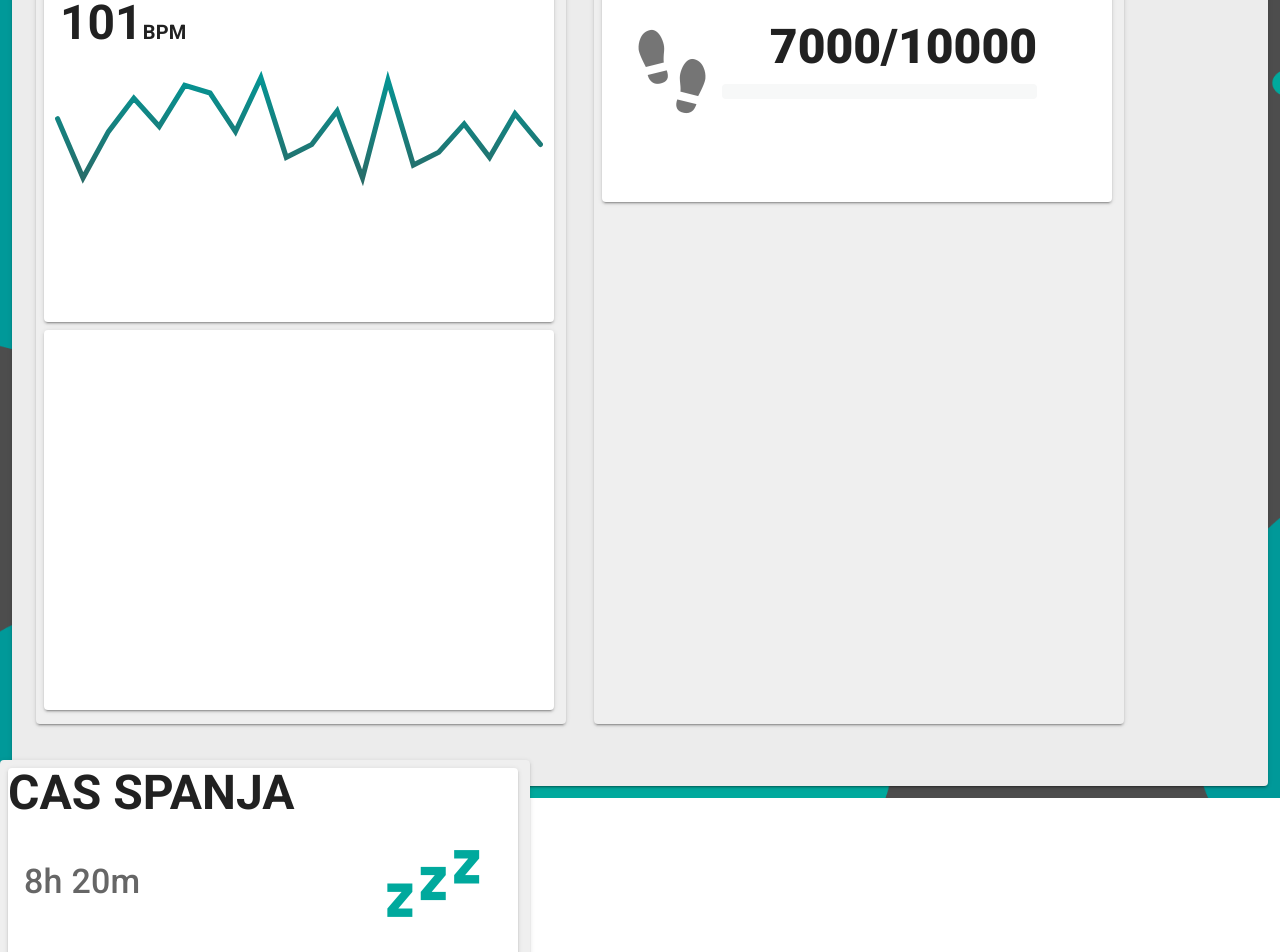
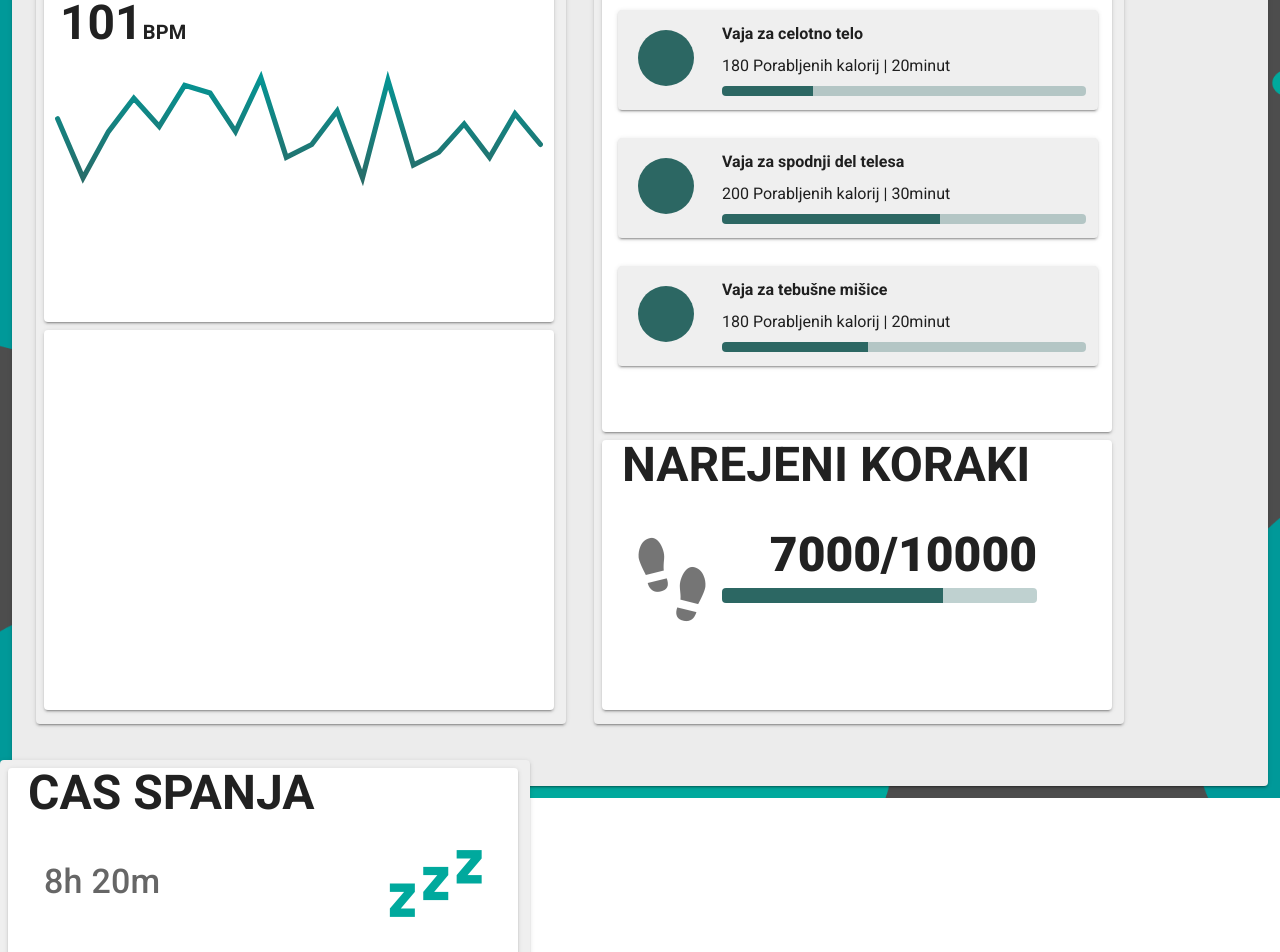
Before and after one commit to Jo1ex/FitnessAsistent, a Vue app in the folder fitnesweb/: page /statusaktivnosti in a window 1280 px wide. Shown: the part 180-1132 px from the top of the page. Built offline with nearby package versions, Linux system fonts and the light colour scheme.

Commit message:
screen status aktivnosti

```diff
--- a/fitnesweb/src/views/StatusAktivnostiView.vue
+++ b/fitnesweb/src/views/StatusAktivnostiView.vue
@@ -106,7 +106,6 @@
           </v-card>
       </v-card>
         <v-card
-
          class="mx-7 my-auto align-center"
          color="#EFEFEF"
          light
@@ -116,13 +115,109 @@
          >
 
           <v-card
-          class="ma-2 align-center"
+          class="ma-2 "
           color=white
           light
           max-width="1700"
           width="510"
+          height="500"
+
           >
+            <div class="text-h3 font-weight-bold ml-5 mt-2">
+          ZADNJI TRENING
+          </div>
+            <v-card
+            class="my-10 mx-4"
+              width="480"
+              height="100"
+              color="#EFEFEF"
+              >
+              <v-row
+                align=start>
+                <v-avatar
+                  color="#2C6763"
+                  size="56"
+                  class="my-5 ml-8 mr-4"
+                ></v-avatar>
+              <v-col class="mr-3">
+                  <div class="font-weight-bold" >
+                    Vaja za celotno telo
+                  </div>
+                  <div color=#616161 class="mt-2">
+                    180 Porabljenih kalorij | 20minut
+                  </div>
+                  <v-progress-linear
+                    rounded
+                    class="mt-2"
+                    value="25"
+                    height=10
+                    color="#2C6763">
+                  </v-progress-linear>
+              </v-col>
+              </v-row>
             </v-card>
+            <v-card
+            class="my-10 mx-4"
+              width="480"
+              height="100"
+              color="#EFEFEF"
+              >
+              <v-row
+                align=start>
+                <v-avatar
+                  color="#2C6763"
+                  size="56"
+                  class="my-5 ml-8 mr-4"
+                ></v-avatar>
+              <v-col class="mr-3">
+                  <div class="font-weight-bold" >
+                    Vaja za spodnji del telesa
+                  </div>
+                  <div color=#616161 class="mt-2">
+                    200 Porabljenih kalorij | 30minut
+                  </div>
+                  <v-progress-linear
+                    rounded
+                    class="mt-2"
+                    value="60"
+                    height=10
+                    color="#2C6763">
+                  </v-progress-linear>
+              </v-col>
+              </v-row>
+            </v-card>
+            <v-card
+              class="my-10 mx-4"
+              width="480"
+              height="100"
+              color="#EFEFEF"
+              >
+              <v-row
+                align=start>
+                <v-avatar
+                  color="#2C6763"
+                  size="56"
+                  class="my-5 ml-8 mr-4"
+                ></v-avatar>
+              <v-col class="mr-3">
+                  <div class="font-weight-bold" >
+                    Vaja za tebušne mišice
+                  </div>
+                  <div color=#616161 class="mt-2">
+                    180 Porabljenih kalorij | 20minut
+                  </div>
+                  <v-progress-linear
+                    rounded
+                    class="mt-2"
+                    value="40"
+                    height=10
+                    color="#2C6763">
+                  </v-progress-linear>
+              </v-col>
+              </v-row>
+            </v-card>
+          </v-card>
+
           <v-card
           class="ma-2 align-center"
 
@@ -132,7 +227,7 @@
           width="510"
           height="270"
           >
-          <div class="text-h3 font-weight-bold ml-1">
+          <div class="text-h3 font-weight-bold ml-5">
           NAREJENI KORAKI  &nbsp;&nbsp;&nbsp;&nbsp;
           </div>
         <v-row class="mt-10 ml-5">
@@ -144,14 +239,12 @@
           <div class="text-h3 font-weight-black">
           &nbsp;&nbsp;&nbsp;&nbsp;7000/10000
           <v-progress-linear
-              class="mt-3"
-              background-color="#F7F8F8"
+                    rounded
+                    class="mt-2"
+                    value="70"
                     height=15
-              width=50
-              rounded
-              v-model="valueDeterminate"
-              color="#2C6763"
-              ></v-progress-linear>
+                    color="#2C6763">
+                  </v-progress-linear>
         </div>
         </v-row>
           </v-card>
@@ -173,19 +266,18 @@
           height="190"
 
           >
-          <div class="text-h3 font-weight-bold " >
+          <div class="text-h3 font-weight-bold ml-5" >
           CAS SPANJA &nbsp;&nbsp;&nbsp;&nbsp;&nbsp;&nbsp;&nbsp;&nbsp;&nbsp;&nbsp;&nbsp;&nbsp;&nbsp;&nbsp;
           </div>
           <v-card-text
-
-            class="text-h4 font-weight-medium align-center"
+            class="text-h4 font-weight-medium align-center ml-5"
             color="#00A99D"
             >
-
-          8h 20m &nbsp;&nbsp;&nbsp;&nbsp;&nbsp;&nbsp;&nbsp;&nbsp;&nbsp;&nbsp;&nbsp;&nbsp;&nbsp;&nbsp;&nbsp;&nbsp;&nbsp;&nbsp;&nbsp;
+          8h 20m &nbsp;&nbsp;&nbsp;&nbsp;&nbsp;&nbsp;&nbsp;&nbsp;&nbsp;&nbsp;&nbsp;&nbsp;&nbsp;&nbsp;&nbsp;&nbsp;&nbsp;
           <v-icon size=100 class="ml-15" color="#00A99D">mdi-sleep</v-icon>
           </v-card-text>
           </v-card>
+
           <v-card
           class="ma-2 align-center"
           color=white
@@ -194,18 +286,18 @@
           width="510"
           height="190"
           >
-          <div class="text-h3 font-weight-bold align-start" >
 
+          <div class="text-h3 font-weight-bold align-start ml-5" >
             KALORIJE  &nbsp;&nbsp;&nbsp;&nbsp;&nbsp;&nbsp;&nbsp;&nbsp;&nbsp;&nbsp;&nbsp;&nbsp;&nbsp;&nbsp;&nbsp;&nbsp;&nbsp;&nbsp;&nbsp;
           </div>
+
           <v-row>
             <v-col>
               <v-card-text
-
-            class="text-h4 font-weight-mediu align-startm"
+              class="text-h4 font-weight-medium align-center ml-5"
               color="#00A99D"
               >
-          760kCal &nbsp;&nbsp;&nbsp;&nbsp;&nbsp;&nbsp;&nbsp;&nbsp;&nbsp;&nbsp;&nbsp;&nbsp;&nbsp;&nbsp;&nbsp;&nbsp;&nbsp;&nbsp;&nbsp;&nbsp;&nbsp;&nbsp;&nbsp;&nbsp;&nbsp;&nbsp;&nbsp;&nbsp;&nbsp;&nbsp;&nbsp;&nbsp;&nbsp;&nbsp;&nbsp;&nbsp;&nbsp;
+              760kCal &nbsp;&nbsp;&nbsp;&nbsp;&nbsp;&nbsp;&nbsp;&nbsp;&nbsp;&nbsp;&nbsp;&nbsp;&nbsp;&nbsp;&nbsp;&nbsp;&nbsp;&nbsp;&nbsp;&nbsp;&nbsp;&nbsp;&nbsp;&nbsp;&nbsp;&nbsp;&nbsp;&nbsp;&nbsp;&nbsp;&nbsp;
               </v-card-text>
             </v-col>
             <v-col>
@@ -213,35 +305,24 @@
                 :value="80"
                 :size="110"
                 :width="10"
-            color="teal">240kCal left</v-progress-circular>
+                color="teal"
+                >240kCal left</v-progress-circular>
               </v-col>
             </v-row>
+          </v-card>
 
-
-
-          <v-progress-circular
-          :rotate="90"
-          :size="100"
-          :width="15"
-          :value="value"
-          color="red"
-        >
-          230 kCal LEFT
-        </v-progress-circular>
-
-          </v-card>
           <v-card
           class="ma-2 align-center"
-
           color=white
           light
           max-width="1700"
           width="510"
           height="380"
           >
-          </v-card>
+
           </v-card>
 
+      </v-card>
       </v-row>
       </v-card>
 
@@ -251,7 +332,6 @@
 
 <script>
 export default {
-
   data: () => ({
     step: 1
   }),
@@ -259,6 +339,7 @@ export default {
     source: String
   }
 };
+
 </script>
 <script>
   const exhale = ms =>
```
Also changed, not shown: fitnesweb/src/components/ZadnjiTrening.vue (added, +54 -0 lines), fitnesweb/slike/Workout-Pic.png (added). Lines whose indentation alone changed are shown as unchanged.
